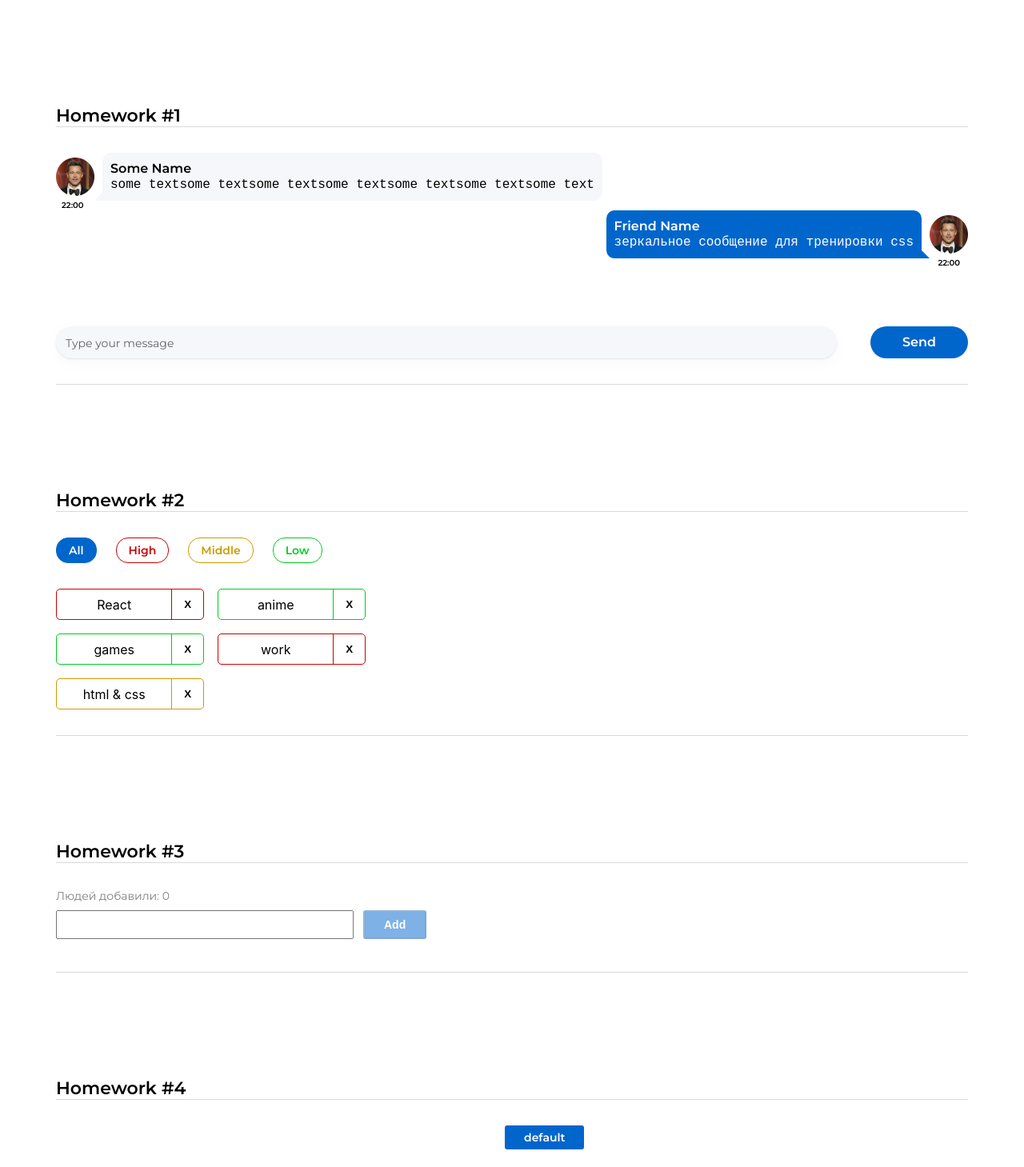
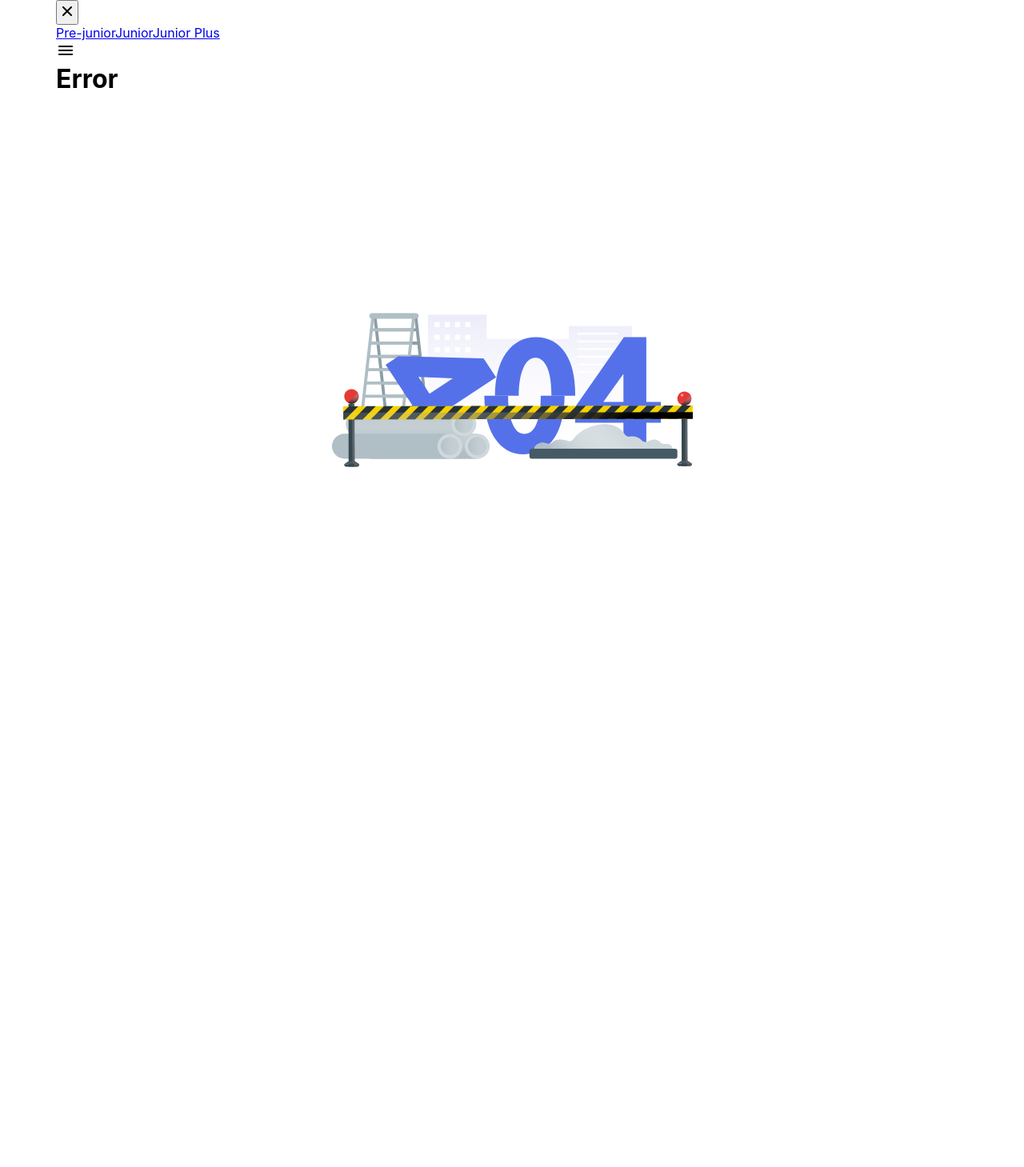
Before and after one commit to Aliaksandr91/hws2, a React (Create React App) app: page /#/Page in a window 1280 px wide. Shown: the top 1459 px of the page at 80% size. After the commit the page ends 858 px from the top, so only its background shows below. Built offline with nearby package versions, Linux system fonts and the light colour scheme.

Commit message:
feat: hw 5 add routes

```diff
--- a/src/s1-main/App.tsx
+++ b/src/s1-main/App.tsx
@@ -4,17 +4,18 @@
 import HW2 from "../s2-homeworks/hw02/HW2";
 import HW3 from "../s2-homeworks/hw03/HW3";
 import HW4 from "../s2-homeworks/hw04/HW4";
+import HW5 from "../s2-homeworks/hw05/HW5";
 function App() {
     return (
         <div className={s.App}>
-            <HW1/>
-            {/*раскомментировать по ходу выполнения*/}
-            <HW2/>
-            <HW3/>
-            <HW4/>
+            {/*<HW1/>*/}
+            {/*/!*раскомментировать по ходу выполнения*!/*/}
+            {/*<HW2/>*/}
+            {/*<HW3/>*/}
+            {/*<HW4/>*/}
 
             {/*при выполнении дз 5 и более - закомментировать здесь дз 1-4, так как они есть внутри дз 5*/}
-            {/*<HW5/>*/}
+            <HW5/>
         </div>
     )
 }
--- a/src/s2-homeworks/hw05/Pages.tsx
+++ b/src/s2-homeworks/hw05/Pages.tsx
@@ -19,14 +19,19 @@
                 {/*роутинг будут писать студенты*/}
                 {/*в начале мы попадаем на страницу '/' и переходим сразу на страницу /pre-junior*/}
                 {/*<Route ...*/}
+                <Route path='/' element={<Navigate to={'/pre-junior'}/>}/>
 
                 {/*роуты для /pre-junior, /junior, /junior-plus*/}
                 {/*<Route ...*/}
                 {/*<Route ...*/}
                 {/*<Route ...*/}
+                <Route path={'/pre-junior'} element={<PreJunior />}/>
+                <Route path={'/junior'} element={<Junior />}/>
+                <Route path={'/junior-plus'} element={<JuniorPlus />}/>
 
                 {/*роут для несуществующей страницы должен отрисовать <Error404 />*/}
                 {/*<Route ...*/}
+                <Route path={'/Page/*'} element={<Error404 />}/>
             </Routes>
         </div>
     )
```
